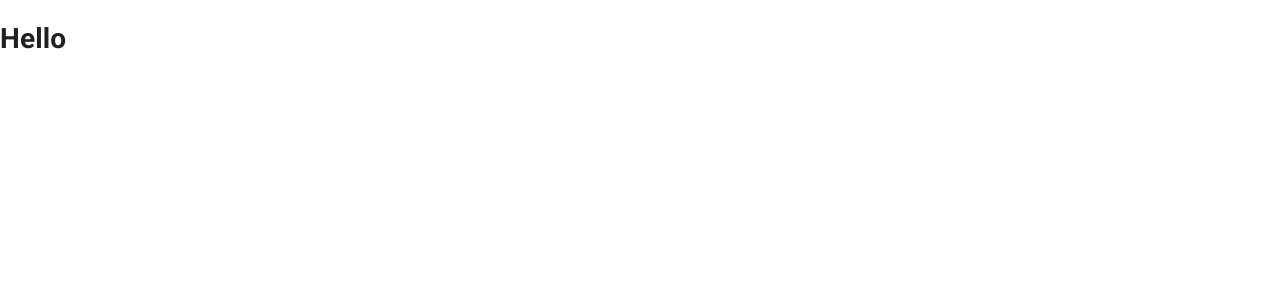
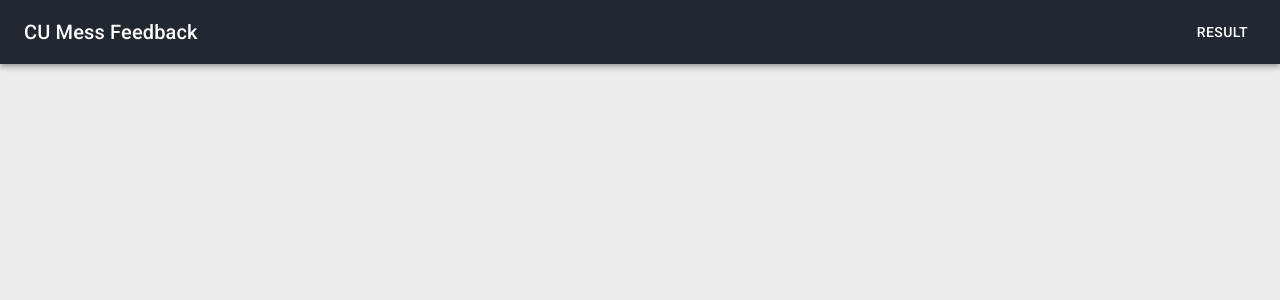
Before and after one commit to Souvikns/mess-poll-system, a Next.js app: page / in a window 1280 px wide. Shown: the top 300 px of the page. Built offline with nearby package versions, Linux system fonts and the light colour scheme.

Commit message:
navbar added

```diff
--- /dev/null
+++ b/components/Navbar.jsx
@@ -0,0 +1,35 @@
+import React from 'react';
+import { makeStyles } from '@material-ui/core/styles';
+import AppBar from '@material-ui/core/AppBar';
+import Toolbar from '@material-ui/core/Toolbar';
+import Typography from '@material-ui/core/Typography';
+import Button from '@material-ui/core/Button';
+import Router from 'next/router'
+
+const useStyles = makeStyles((theme) => ({
+  root: {
+    flexGrow: 1,
+  },
+  menuButton: {
+    marginRight: theme.spacing(2),
+  },
+  title: {
+    flexGrow: 1,
+  },
+}));
+
+export default () => {
+    const classes = useStyles();
+    return(
+        <div className={classes.root}>
+      <AppBar position="static">
+        <Toolbar>
+          <Typography variant="h6" className={classes.title}>
+            CU Mess Feedback
+          </Typography>
+          <Button onClick={()=>Router.push('/result')} color="inherit">Result</Button>
+        </Toolbar>
+      </AppBar>
+    </div>
+    )
+}
--- a/package.json
+++ b/package.json
@@ -13,10 +13,12 @@
   "license": "ISC",
   "dependencies": {
     "@material-ui/core": "^4.9.11",
+    "@material-ui/icons": "^4.9.1",
     "clsx": "^1.1.0",
     "next": "^9.3.5",
     "prop-types": "^15.7.2",
     "react": "^16.13.1",
-    "react-dom": "^16.13.1"
+    "react-dom": "^16.13.1",
+    "tinytime": "^0.2.6"
   }
 }
--- a/pages/_app.js
+++ b/pages/_app.js
@@ -4,6 +4,7 @@
 import { ThemeProvider } from '@material-ui/core/styles';
 import CssBaseline from '@material-ui/core/CssBaseline';
 import theme from '../src/theme';
+import Navbar from '../components/Navbar';
 
 export default function MyApp(props) {
   const { Component, pageProps } = props;
@@ -25,6 +26,7 @@
       <ThemeProvider theme={theme}>
         {/* CssBaseline kickstart an elegant, consistent, and simple baseline to build upon. */}
         <CssBaseline />
+        <Navbar/>
         <Component {...pageProps} />
       </ThemeProvider>
     </React.Fragment>
--- a/pages/index.js
+++ b/pages/index.js
@@ -1,5 +1,25 @@
-export default () =>(
-    <div>
-        <h1>Hello</h1>
-    </div>
-)
+import tinyTime from 'tinytime'
+import { makeStyles } from '@material-ui/core'
+
+const useStyles = makeStyles({
+    root: {
+        minWidth: 275
+    }
+})
+
+export default () => {
+
+    const classes = useStyles();
+
+    return (
+        <div>
+        </div>
+    )
+}
+
+export const getStaticProps = async () => {
+    const name = "Souvik"
+    const date = new Date()
+    let dateValue = date.toUTCString()
+    return { props: { name, dateValue } }
+}
--- /dev/null
+++ b/pages/result.js
@@ -0,0 +1,5 @@
+export default () =>(
+    <div>
+        <h1>Result Page</h1>
+    </div>
+)
--- a/src/theme.js
+++ b/src/theme.js
@@ -5,16 +5,19 @@
 const theme = createMuiTheme({
   palette: {
     primary: {
-      main: '#556cd6',
+      main: '#222831',
     },
     secondary: {
-      main: '#19857b',
+      main: '#30475e',
+    },
+    warning: {
+      main: '#f2a365'
     },
     error: {
       main: red.A400,
     },
     background: {
-      default: '#fff',
+      default: '#ececec',
     },
   },
 });
```
Also changed, not shown: 1 other file (tests, documents, lock files or other folders).
